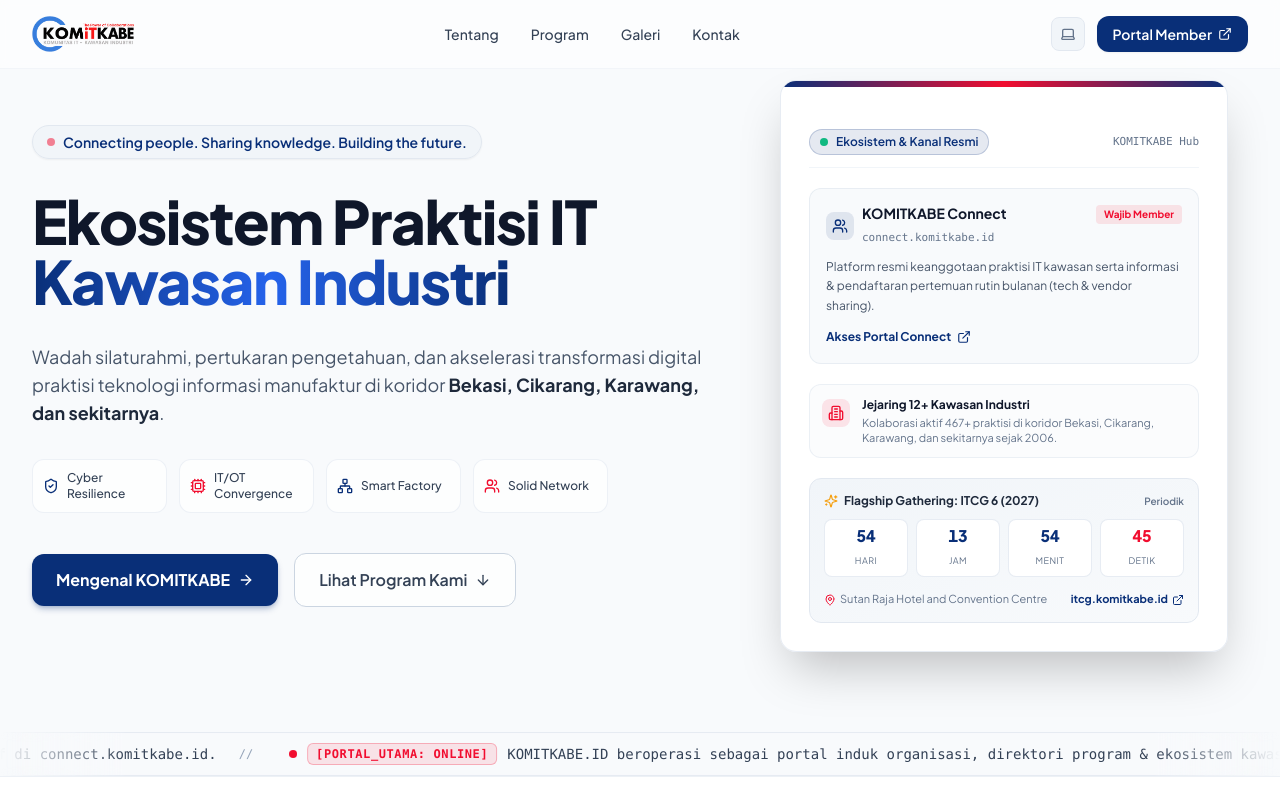
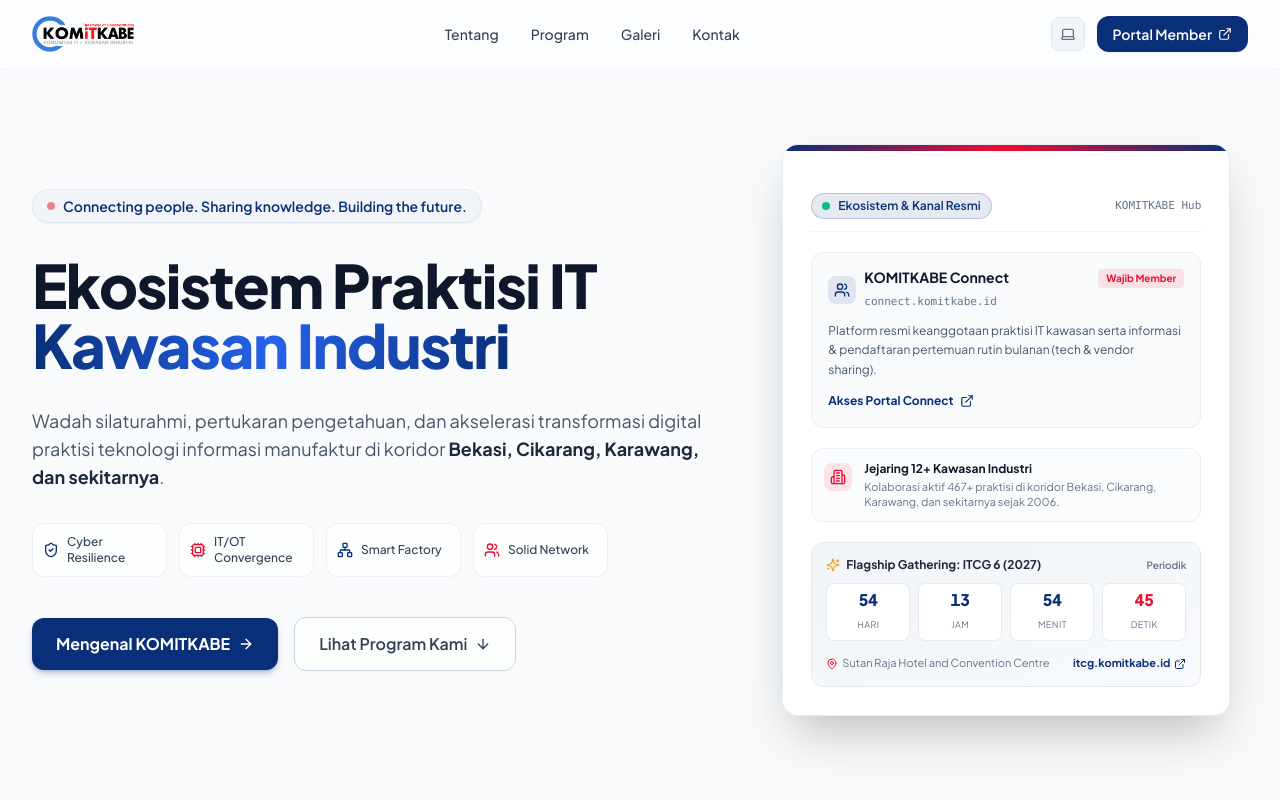
Before and after one commit to trisfaizal/komitkabe-web, a React (Vite) app: page / in a window 1280 px wide. Shown: the top 800 px of the page. Built offline with nearby package versions, Linux system fonts and the light colour scheme; the HTML template or start-up script is replaced by a standard one.

Commit message:
style: increase hero section height and vertically center content

```diff
--- a/src/components/Hero.tsx
+++ b/src/components/Hero.tsx
@@ -5,7 +5,7 @@ import { CountdownCard } from './CountdownCard';
 
 export const Hero: React.FC = () => {
   return (
-    <section className="relative min-h-[calc(100svh-7.5rem)] flex items-center pt-16 pb-16 lg:pt-20 lg:pb-20 overflow-hidden">
+    <section className="relative min-h-[calc(100svh-4.5rem)] flex flex-col justify-center py-24 md:py-28 lg:py-36 overflow-hidden">
       {/* Background Ambient Glows & Grid Pattern */}
       <div className="absolute inset-0 pointer-events-none -z-10">
         {/* Top-left Navy Glow */}
@@ -17,8 +17,8 @@ export const Hero: React.FC = () => {
         <div className="absolute inset-0 bg-[linear-gradient(to_right,#80808012_1px,transparent_1px),linear-gradient(to_bottom,#80808012_1px,transparent_1px)] bg-[size:32px_32px] [mask-image:radial-gradient(ellipse_60%_50%_at_50%_0%,#000_70%,transparent_100%)]" />
       </div>
 
-      <div className="max-w-7xl mx-auto px-4 sm:px-6 lg:px-8 w-full">
-        <div className="grid grid-cols-1 lg:grid-cols-12 gap-12 lg:gap-8 items-center">
+      <div className="max-w-7xl mx-auto px-4 sm:px-6 lg:px-8 w-full my-auto">
+        <div className="grid grid-cols-1 lg:grid-cols-12 gap-12 lg:gap-10 items-center">
           {/* Left Column: Headline, Tagline, Value Props */}
           <div className="lg:col-span-7 space-y-6 sm:space-y-8 text-center lg:text-left">
             {/* Tagline Pill */}
```
